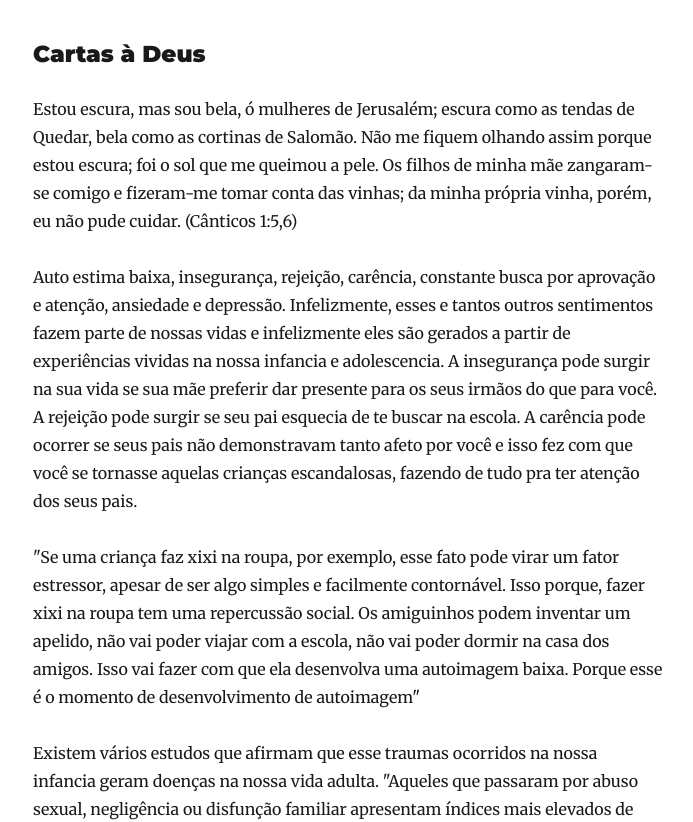
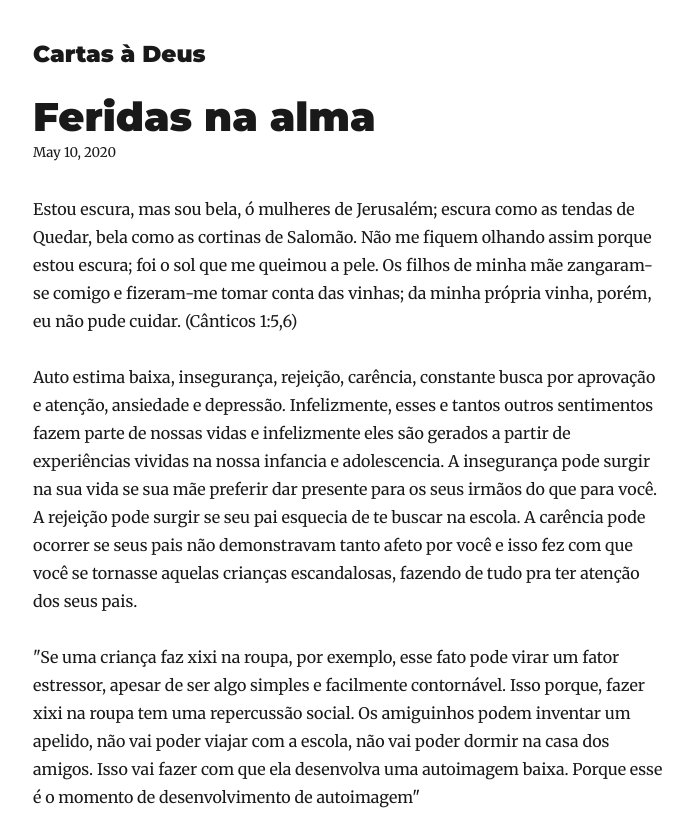
Before and after one commit to glundgren93/personal-journal, a Gatsby site: page /feridas-na-alma/feridas-na-alma/ in a window 1280 px wide. Shown: the top 822 px of the page, without its empty margins (292-985 px from the left). Built offline with nearby package versions, Linux system fonts and the light colour scheme; Gatsby itself is replaced by a stand-in of ours; some packages are replaced by stand-ins of ours.

Commit message:
Update feridas-na-alma.md

```diff
--- a/content/blog/feridas-na-alma/feridas-na-alma.md
+++ b/content/blog/feridas-na-alma/feridas-na-alma.md
@@ -1,3 +1,8 @@
+---
+title: Feridas na alma
+date: "2020-05-10T23:46:37.121Z"
+---
+
 Estou escura, mas sou bela, ó mulheres de Jerusalém; escura como as tendas de Quedar, bela como as cortinas de Salomão.
 Não me fiquem olhando assim porque estou escura; foi o sol que me queimou a pele. Os filhos de minha mãe zangaram-se comigo e fizeram-me tomar conta das vinhas; da minha própria vinha, porém, eu não pude cuidar. (Cânticos 1:5,6)
 
```
